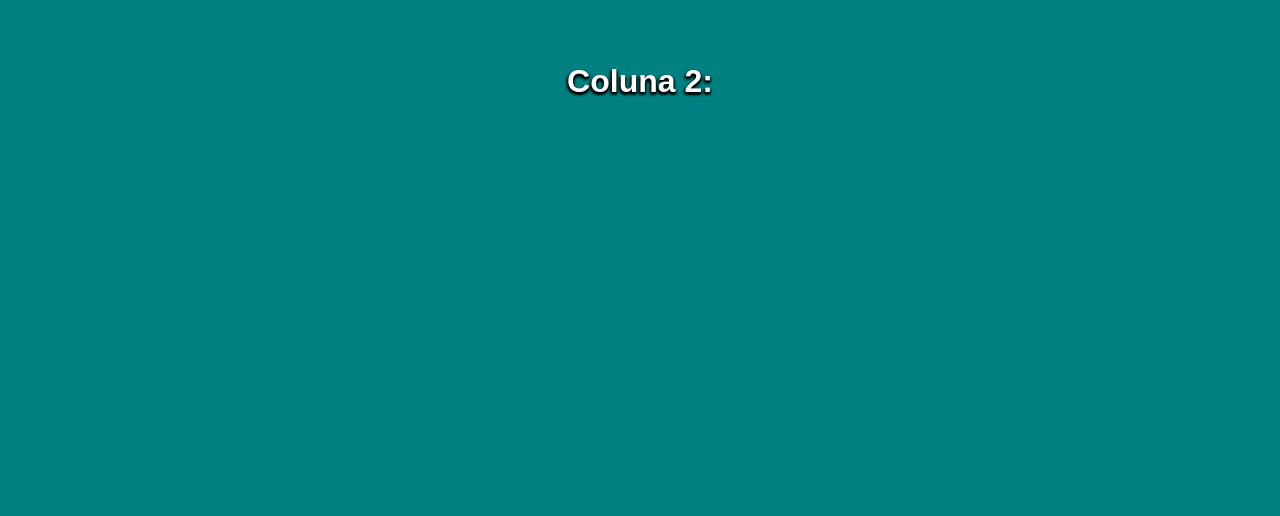
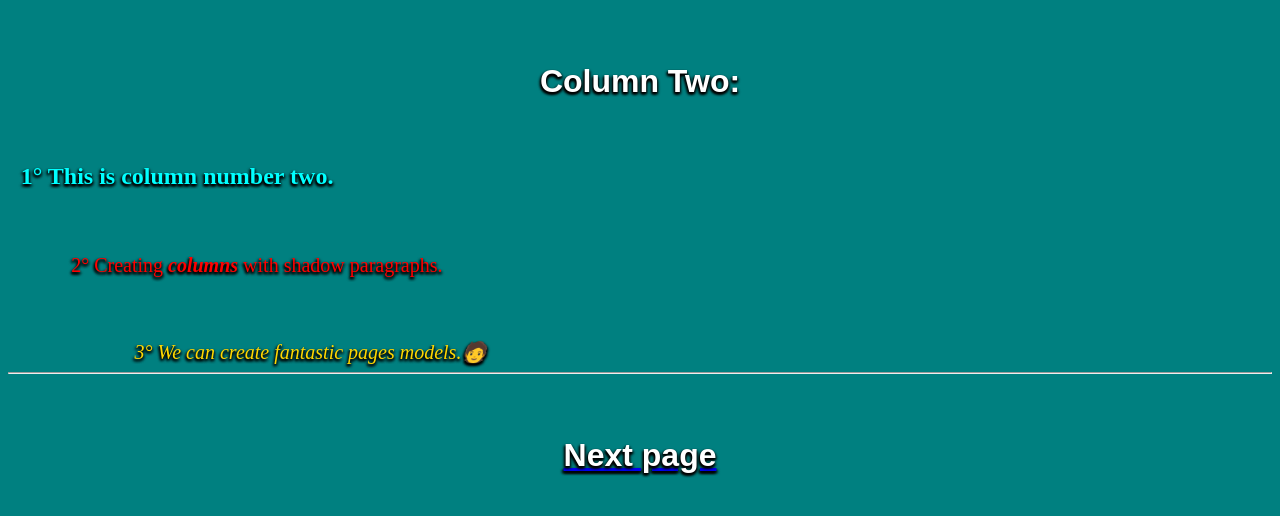
Before and after one commit to edskate/Lista-de-Compras, a plain HTML site: page Coluna2.html in a window 1280 px wide. Drawn offline with Linux system fonts and the light colour scheme.

Commit message:
add duas paginas

```diff
--- a/Coluna2.html
+++ b/Coluna2.html
@@ -16,10 +16,34 @@
             text-align: center;
             font-family: Arial, Helvetica, sans-serif;
         }
+        h2{
+            color: #00ffff;
+            text-shadow: 1px 2px 3px #000, -1px 2px 3px #000, -1px 2px 3px #000;
+             margin: 1%;
+
+
+        }
+        p{
+            color: #ff0000;
+            text-shadow: 1px 2px 3px #000, -1px 2px 3px #000, -1px 2px 3px #000;
+            font-size: 20px;
+             margin: 5%;
+        }
+        i{
+            color: gold;
+            text-shadow: 1px 2px 3px #000, -1px 2px 3px #000, -1px 2px 3px #000;
+            font-size: 20px;
+            margin: 10%;
+        }
     </style>
 </head>
 <body>
-    <h1>Coluna 2:</h1>
+    <h1>Column Two:</h1>
+<h2> 1° This is column number two.</h2>
+<p>2° Creating <em><b>columns</b></em> with shadow paragraphs.</p>
 
+<i>3° We can create fantastic pages models.🧑</i>
+<hr>
+<a href="Pagina.html"><h1>Next page</h1></a>
 </body>
 </html>
```
Also changed, not shown: Pagina.html (added, +11 -0 lines).
